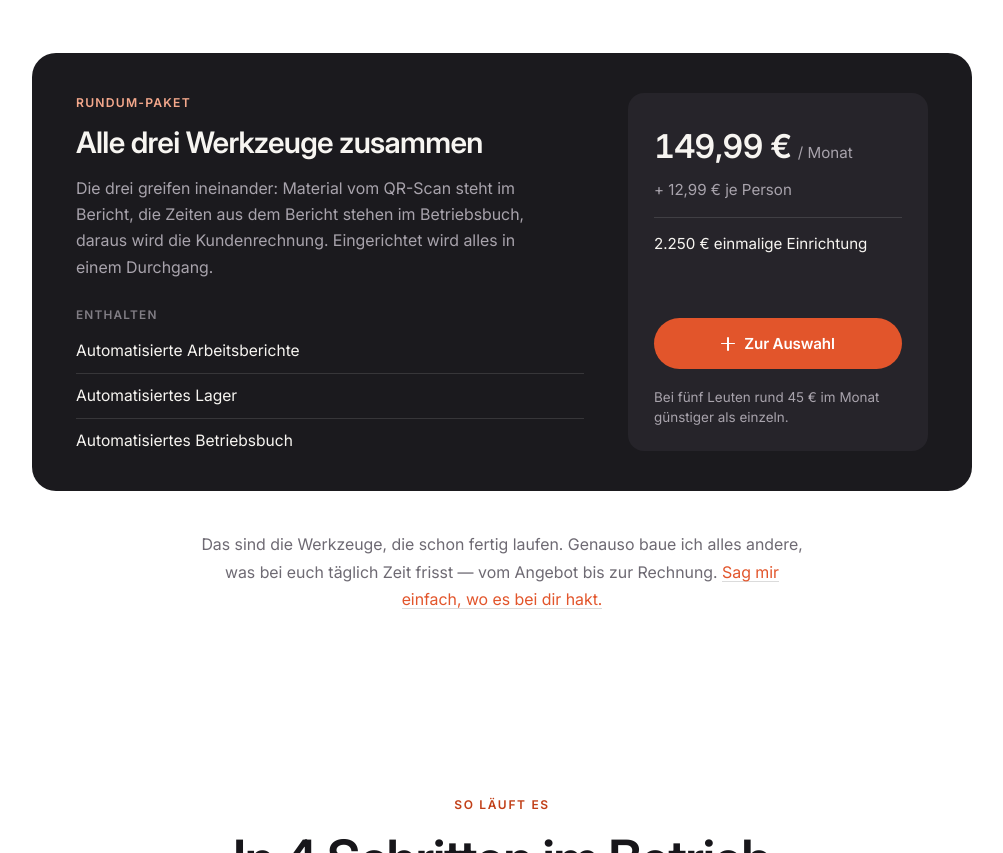
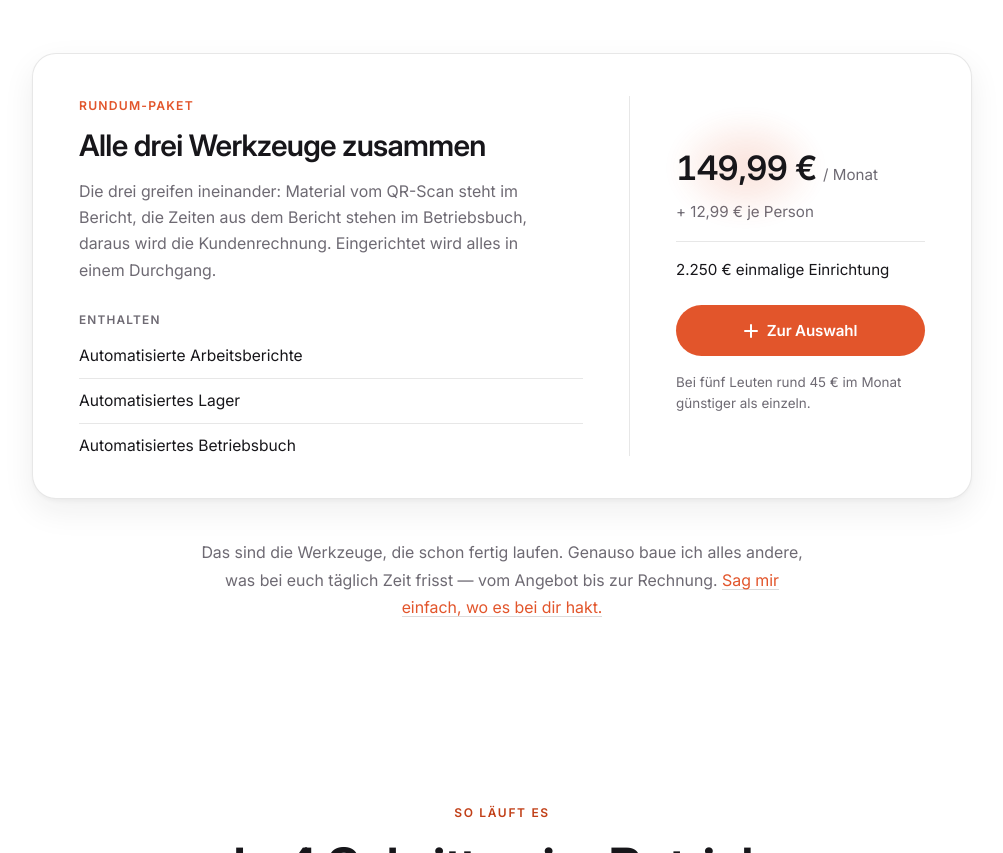
Before and after one commit to jonaseduard777/Neufeld.Digital, a website: page index.html in a window 1280 px wide. Shown: the part 1519-2372 px from the top of the page, without its empty margins (138-1141 px from the left). Drawn offline with Linux system fonts and the light colour scheme; no server answers.

Commit message:
Paket-Karte hell, Preis leuchtet orange auf
Dunkle Karte raus - die Seite ist durchgehend hell, der schwarze Block war
ein Fremdkoerper. Preisspalte jetzt hinter einer feinen Linie statt in einem
zweiten Kasten. Hinter dem Betrag atmet ein oranger Schein (3,4 s), Schrift
bleibt schwarz; bei prefers-reduced-motion steht er still.

Co-Authored-By: Claude Opus 5 (1M context) <noreply@anthropic.com>
Claude-Session: https://claude.ai/code/session_01XJpxj7yG8s4f6hC9rB5tGE

```diff
--- a/style.css
+++ b/style.css
@@ -1935,21 +1935,22 @@ body.is-loaded { opacity: 1; transition: opacity 340ms var(--ease); }
 }
 
 /* --- Rundum-Paket: die Klammer um die drei Werkzeuge --------------------- */
-/* Dunkle Karte, weil sie kein weiterer Listeneintrag ist, sondern das
-   Angebot. Sie darf breiter sein als die Liste darueber - der Bruch in der
-   Achse ist die Hervorhebung, es braucht keinen Rahmen und keinen Schein. */
+/* Helle Karte, weil die ganze Seite hell ist - ein dunkler Block waere ein
+   Fremdkoerper. Getragen wird sie von Rahmen, Schatten und Breite; die
+   Preisspalte steht hinter einer feinen Linie statt in einem zweiten Kasten. */
 .paket {
   max-width: 940px;
   margin: 56px auto 0;
-  padding: 40px 44px;
+  padding: 42px 46px;
   display: grid;
-  grid-template-columns: minmax(0, 1fr) minmax(258px, 300px);
-  gap: 44px;
+  grid-template-columns: minmax(0, 1fr) minmax(250px, 296px);
   align-items: stretch;
+  border: 1px solid var(--line, rgba(23, 22, 26, .10));
   border-radius: var(--r-lg, 24px);
-  background: var(--ink-surface, #1B1A1E);
-  color: var(--on-dark-mut, #A8A3AC);
-}
+  background: var(--card, #fff);
+  box-shadow: var(--shadow-md, 0 2px 4px rgba(23, 22, 26, .04), 0 12px 32px rgba(23, 22, 26, .07));
+}
+.paket-inhalt { padding-right: 46px; }
 
 .paket-label {
   display: block;
@@ -1957,32 +1958,31 @@ body.is-loaded { opacity: 1; transition: opacity 340ms var(--ease); }
   font-weight: 600;
   letter-spacing: .1em;
   text-transform: uppercase;
-  color: var(--accent-soft, #F4A88C);
+  color: var(--accent, #E2552B);
 }
 .paket-titel {
   margin: 12px 0 0;
   font-size: clamp(1.4rem, 1.1rem + 1.2vw, 1.85rem);
   line-height: 1.2;
   letter-spacing: -.022em;
-  color: var(--on-dark, #F7F5F1);
+  color: var(--ink, #17161A);
 }
 .paket-text {
   margin: 14px 0 0;
   max-width: 46ch;
   font-size: 1rem;
   line-height: 1.65;
-  color: var(--on-dark-mut, #A8A3AC);
+  color: var(--muted, #6E6A73);
 }
 
 /* Was drinsteckt - ruhige Zeilen mit feiner Trennung, keine Haekchen-Parade */
 .paket-enthalten-kopf {
-  margin: 26px 0 0;
+  margin: 28px 0 0;
   font-size: .74rem;
   font-weight: 600;
   letter-spacing: .1em;
   text-transform: uppercase;
-  color: var(--on-dark-mut, #A8A3AC);
-  opacity: .72;
+  color: var(--muted, #6E6A73);
 }
 .paket-enthalten {
   list-style: none;
@@ -1993,19 +1993,19 @@ body.is-loaded { opacity: 1; transition: opacity 340ms var(--ease); }
   padding: 11px 0;
   font-size: .98rem;
   line-height: 1.4;
-  color: var(--on-dark, #F7F5F1);
-  border-top: 1px solid var(--line-dark, rgba(255, 255, 255, .12));
+  color: var(--ink, #17161A);
+  border-top: 1px solid var(--line, rgba(23, 22, 26, .10));
 }
 .paket-enthalten li:first-child { border-top: 0; padding-top: 4px; }
 .paket-enthalten li:last-child { padding-bottom: 0; }
 
-/* Preisspalte */
+/* Preisspalte: nur durch eine Linie abgesetzt, kein eigener Kasten */
 .paket-angebot {
   display: flex;
   flex-direction: column;
-  padding: 26px 26px 24px;
-  border-radius: var(--r, 16px);
-  background: var(--ink-surface-2, #26242A);
+  justify-content: center;
+  padding-left: 46px;
+  border-left: 1px solid var(--line, rgba(23, 22, 26, .10));
 }
 .paket-betrag-zeile {
   margin: 0;
@@ -2015,30 +2015,53 @@ body.is-loaded { opacity: 1; transition: opacity 340ms var(--ease); }
   flex-wrap: wrap;
 }
 .paket-betrag {
-  font-size: 2.05rem;
+  display: inline-block;
+  position: relative;
+  z-index: 0;                /* eigener Stapelraum, damit das Leuchten
+                                dahinter liegt und nicht hinter der Karte */
+  font-size: 2.1rem;
   font-weight: 600;
   letter-spacing: -.03em;
   font-variant-numeric: tabular-nums;
-  color: var(--on-dark, #F7F5F1);
+  color: var(--ink, #17161A);
   white-space: nowrap;
+}
+/* Orange leuchtet hinter der Zahl auf, die Schrift bleibt schwarz. Weich
+   und langsam - ein hartes Blinken zieht das Auge vom Rest der Karte weg. */
+.paket-betrag::before {
+  content: "";
+  position: absolute;
+  inset: -48% -5%;
+  z-index: -1;
+  border-radius: 999px;
+  background: radial-gradient(ellipse at center,
+              rgba(226, 85, 43, .58) 0%,
+              rgba(226, 85, 43, .26) 46%,
+              rgba(226, 85, 43, 0) 72%);
+  filter: blur(12px);
+  animation: paketLeuchten 3.4s ease-in-out infinite;
+}
+@keyframes paketLeuchten {
+  0%, 100% { opacity: .30; transform: scale(.94); }
+  50%      { opacity: .85; transform: scale(1.05); }
 }
 .paket-takt {
   font-size: .95rem;
-  color: var(--on-dark-mut, #A8A3AC);
+  color: var(--muted, #6E6A73);
 }
 .paket-zusatz {
   margin: 6px 0 0;
   font-size: .95rem;
   line-height: 1.45;
-  color: var(--on-dark-mut, #A8A3AC);
+  color: var(--muted, #6E6A73);
 }
 .paket-einmalig {
-  margin: 16px 0 22px;       /* 22px sind der Mindestabstand zum Knopf */
-  padding-top: 15px;
-  border-top: 1px solid var(--line-dark, rgba(255, 255, 255, .12));
+  margin: 18px 0 0;
+  padding-top: 17px;
+  border-top: 1px solid var(--line, rgba(23, 22, 26, .10));
   font-size: .95rem;
   line-height: 1.45;
-  color: var(--on-dark, #F7F5F1);
+  color: var(--ink, #17161A);
 }
 
 /* Knopf: hier gefuellt, nicht als Umriss - es ist der Hauptweg der Karte */
@@ -2048,7 +2071,7 @@ body.is-loaded { opacity: 1; transition: opacity 340ms var(--ease); }
   justify-content: center;
   gap: 9px;
   width: 100%;
-  margin-top: auto;          /* schiebt den Knopf an den Fuss der Preisspalte */
+  margin-top: 24px;
   padding: 13px 20px;
   border: 0;
   border-radius: 999px;
@@ -2063,11 +2086,8 @@ body.is-loaded { opacity: 1; transition: opacity 340ms var(--ease); }
 }
 .paket-select:hover { background: var(--accent-deep, #C13F17); transform: translateY(-1px); }
 .paket-select:active { transform: translateY(0); }
-.paket-select:focus-visible { outline: 2px solid var(--accent-soft, #F4A88C); outline-offset: 3px; }
-.paket-select.is-selected {
-  background: var(--on-dark, #F7F5F1);
-  color: var(--ink, #17161A);
-}
+.paket-select:focus-visible { outline: 2px solid var(--accent, #E2552B); outline-offset: 3px; }
+.paket-select.is-selected { background: var(--ink, #17161A); }
 /* Das Plus wird zum Haken - dieselbe Geometrie wie bei .tool-select, die
    dortigen Regeln greifen hier nicht, weil der Knopf eine eigene Klasse hat. */
 .paket-select.is-selected .tool-select-icon::before {
@@ -2078,24 +2098,35 @@ body.is-loaded { opacity: 1; transition: opacity 340ms var(--ease); }
 }
 
 .paket-spar {
-  margin: 18px 0 0;
+  margin: 16px 0 0;
   font-size: .84rem;
   line-height: 1.5;
-  color: var(--on-dark-mut, #A8A3AC);
-}
-
+  color: var(--muted, #6E6A73);
+}
+
+/* Untereinander: aus der senkrechten Trennlinie wird eine waagerechte */
 @media (max-width: 900px) {
   .paket {
     grid-template-columns: minmax(0, 1fr);
-    gap: 30px;
-    padding: 32px 26px 28px;
+    padding: 34px 30px 30px;
   }
-}
+  .paket-inhalt { padding-right: 0; }
+  .paket-angebot {
+    justify-content: flex-start;
+    margin-top: 30px;
+    padding: 30px 0 0;
+    border-left: 0;
+    border-top: 1px solid var(--line, rgba(23, 22, 26, .10));
+  }
+}
+@media (prefers-reduced-motion: reduce) {
+  .paket-betrag::before { animation: none; opacity: .5; transform: none; }
+}
+
 @media (max-width: 560px) {
-  .paket { padding: 26px 20px 24px; border-radius: var(--r, 16px); }
+  .paket { padding: 26px 22px 24px; border-radius: var(--r, 16px); }
   .paket-text { font-size: .96rem; }
-  .paket-angebot { padding: 22px 20px 20px; }
-  .paket-betrag { font-size: 1.9rem; }
+  .paket-betrag { font-size: 1.95rem; }
 }
 
 @media (prefers-reduced-motion: reduce) {
```
